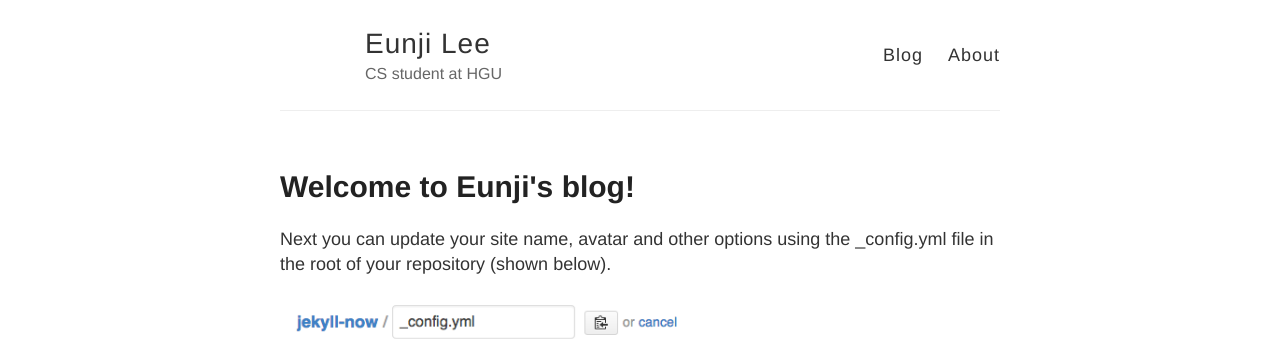
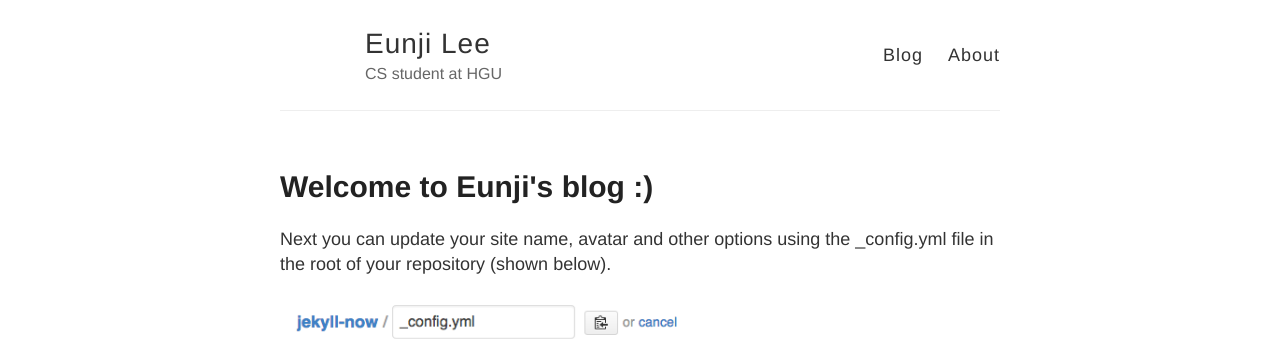
Before and after one commit to EunjiLee98/EunjiLee98.github.io, a Jekyll site: the page built from _posts/2014-3-3-Hello-World.md, in a window 1280 px wide. Shown: the top 342 px of the page. Built offline with Jekyll 4.4.1, drawn with Linux system fonts in a browser that asks for light colours; comment, search, counter and statistics services are not loaded.

```diff
--- a/_posts/2014-3-3-Hello-World.md
+++ b/_posts/2014-3-3-Hello-World.md
@@ -1,6 +1,6 @@
 ---
 layout: post
-title: Welcome to Eunji's blog!
+title: Welcome to Eunji's blog :)
 ---
 
 Next you can update your site name, avatar and other options using the _config.yml file in the root of your repository (shown below).
```
